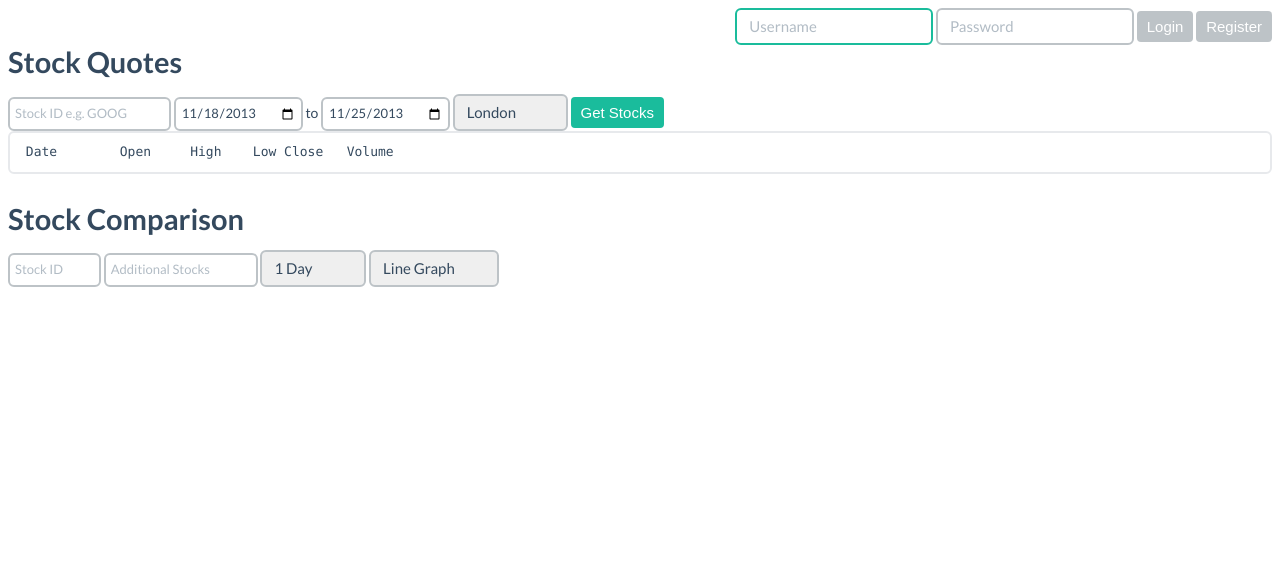
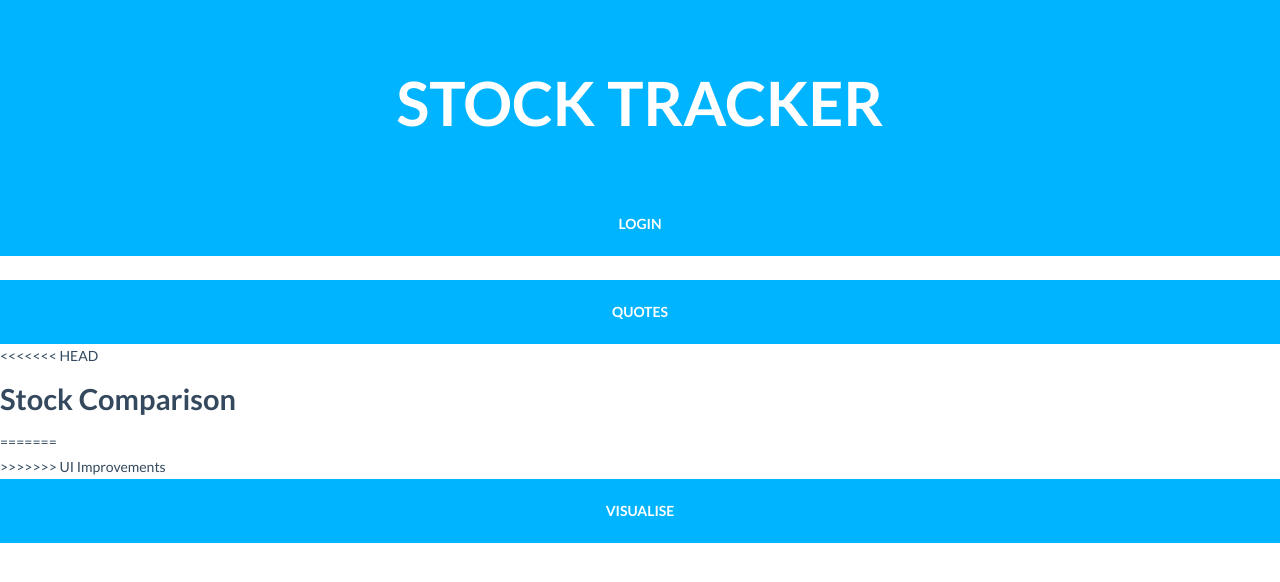
Before and after one commit to cramja/stocktracker, a Django app: page / in a window 1280 px wide. Shown: the top 582 px of the page. Run offline with Django 3.2, Linux system fonts and the light colour scheme; parts of the project's set-up code (start-up, migrations or seed data) failed here and were passed over; some libraries are stand-ins or nearby versions.

Commit message:
UI Improvements

```diff
--- /dev/null
+++ b/stocks/static/css/expanding_footer.css
@@ -0,0 +1,61 @@
+* {
+	padding: 0;
+	margin: 0;
+}
+
+a {
+	text-decoration: none;
+}
+
+body {
+	line-height: 1.6;
+	font-family: Helvetica, Arial, sans-serif;
+	font-style: 16px;
+	background-color: #eeeeee;
+	color: #1c2130;
+}
+
+header {
+	text-align: center;
+	padding: 40px;
+	text-transform: uppercase;
+	color: #fff;
+	background-color: #00b4ff;
+}
+
+.wrapper {
+	width: 75%;
+	background-color: #eeeeee;
+	margin: 0 auto;
+	padding: 80px;
+	background-color: #fff;
+}
+
+.footer {
+	text-align: center;
+	margin: 0 auto;
+	padding: 80px;
+	background-color: #eeeeee;
+	color: #515151;
+	padding: 40px;
+}
+
+.toggle {
+	color: #fff;
+	font-weight: bold;
+	margin: 0 auto;
+	display: block;
+	text-align: center;
+	background-color: #00b4ff;
+	padding: 20px;
+
+	-webkit-transition: background-color 1s ease-out;
+	   -moz-transition: background-color 1s ease-out;
+	    -ms-transition: background-color 1s ease-out;
+	     -o-transition: background-color 1s ease-out;
+	        transition: background-color 1s ease-out;
+}
+
+.toggle.is-open {
+	background-color: #515151;
+}
--- /dev/null
+++ b/stocks/static/js/expanding_footer.js
@@ -0,0 +1,19 @@
+$(".footer, .toggle:not(:first-child)").hide();
+
+$(".toggle").click(function(e) {
+
+	e.preventDefault();
+
+	if ( $(this).hasClass("is-open") ){
+		$(this).removeClass("is-open").nextAll(".footer, .toggle:not(:first-child)").slideUp(500).removeClass("is-open");
+		return;
+	}
+
+	$(this).toggleClass("is-open");
+	$(this).next(".footer").slideToggle(500).next(".toggle").slideToggle(500);
+
+	$("html, body").animate({
+		scrollTop: $(document).height()
+	}, 500);
+
+});
--- a/stocks/templates/base.html
+++ b/stocks/templates/base.html
@@ -1,12 +1,20 @@
-<!DOCTYPE html>
+<!doctype html>
 <html lang="en">
 <head>
     <meta charset=utf-8>
     <title>{% block title %}Stock Tracker{% endblock %}</title>
-    <script src="http://ajax.googleapis.com/ajax/libs/jquery/1.8.3/jquery.min.js"></script>
+    <link href="/static/css/bootstrap-min.css" rel="stylesheet">
+    <link href="/static/css/expanding_footer.css" rel="stylesheet">
     <link href="/static/css/flat-ui.css" rel="stylesheet">
+
 </head>
 <body>
+	<header>
+		<h1>Stock Tracker</h1>
+	</header>
     {% block content %}{% endblock %}
+
+    <script type="text/javascript" src="http://ajax.googleapis.com/ajax/libs/jquery/1.9.1/jquery.min.js"></script>
+    <script type="text/javascript" src="/static/js/expanding_footer.js"></script>
 </body>
 </html>
--- a/stocks/templates/parts/graph.html
+++ b/stocks/templates/parts/graph.html
@@ -1,4 +1,26 @@
+<<<<<<< HEAD
 <h4>Stock Comparison</h4>
+=======
+<script>
+    setInterval(
+        function() {
+            var stock_label = document.getElementById("stock_label").value;
+            if (stock_label.indexOf("^") == -1)
+                stock_label += ".L";
+            var time = document.getElementById("time").value;
+            var chart = document.getElementById("charttype").value;
+            var additional_stocks = document.getElementById("additional_stocks").value;
+            additional_stocks = additional_stocks.replace(/\s+/g, '');
+            document.getElementById("chart").src="http://chart.finance.yahoo.com/z?s=" + stock_label + "&t=" + time + "&q=" + chart + "&l=on" + "&z=l" + "&c=" + additional_stocks + "&region=GB" + "&lang=en-GB";
+            }, 5000);
+</script>
+
+</br>
+>>>>>>> UI Improvements
+
+<div class="footer-container">
+    <a href="#" class="toggle">VISUALISE</a>
+    <div class="footer">
 
         <input type="text" class="form-control input-sm" id="stock_label" placeholder="Stock ID" size="10"/>
         <input type="text" data-toggle="tooltip" title="Separate ID's by comma" class="form-control input-sm btn-wide" id="additional_stocks" placeholder="Additional Stocks" size="10"/>
@@ -23,6 +45,8 @@
         </select>
 
         <p style="text-align:center"><img src="" id="chart" ></p>
+    </div>
+</div>
 
 <script type="text/javascript">
     function updateChart() {
--- a/stocks/templates/parts/login.html
+++ b/stocks/templates/parts/login.html
@@ -1,17 +1,23 @@
 {% if user.is_authenticated %}
-    <div>
-        <button class="btn btn-default btn-default" onclick="logout()">Logout</button>
+    <div class="footer-container">
+        <a href="#" class="toggle"  onclick="logout()">LOGOUT</a>
+        <div class="footer_link"></div>
     </div>
 
 {% else %}
-    <form role="form" action="/login" method="post"> {% csrf_token %}
-        <div class="form-group">
-            <input type="text" class="form-control" placeholder="Username" name="username" required autofocus value="{{ username }}" />
-            <input type="password" class="form-control" placeholder="Password" name="password" required />
-            <button type="submit" class="btn btn-default btn-default">Login</button>
-            <button class="btn btn-default btn-default" onclick="register();return false;">Register</button>
-        </div>
-    </form>
+<div class="footer-container">
+    <a href="#" class="toggle">LOGIN</a>
+    <div class="footer">
+        <form role="form" action="/login" method="post"> {% csrf_token %}
+            <div class="form-group">
+                <input type="text" class="form-control input-sm" placeholder="Username" name="username" required autofocus value="{{ username }}" />
+                <input type="password" class="form-control input-sm" placeholder="Password" name="password" required />
+                <button type="submit" class="btn btn-default btn-success">Login</button>
+                <button class="btn btn-default btn-info" onclick="register();return false;">Register</button>
+            </div>
+        </form>
+    </div>
+</div>
 
 {% endif %}
 
--- a/stocks/templates/parts/quotes.html
+++ b/stocks/templates/parts/quotes.html
@@ -1,5 +1,7 @@
 <br>
-<h4>Stock Quotes</h4>
+<div class="footer-container">
+    <a href="#" class="toggle">QUOTES</a>
+    <div class="footer">
         <!-- Stock ID -->
         <input type="text" id="stock" class="form-control input-sm" placeholder="Stock ID e.g. GOOG" />
         <!-- Date Range -->
@@ -26,10 +28,12 @@
             <option value="">NASDAQ</option>
         </select>
 
-<button class="btn btn-default btn-primary" id="getstockbutton" onclick="updateStock()">Get Stocks</button>
+        <button class="btn btn-default btn-success" id="getstockbutton" onclick="updateStock()">Get Stocks</button>
 
         <div><pre> Date        Open     High    Low Close   Volume</pre></div>
         <div id="output1" style="#ccc;font:16px/26px Georgia, Garamond, Serif;overflow:auto;"><div id="output"></div></div>
+    </div>
+</div>
 <script type="text/javascript" src="/static/js/jquery-2.0.3.min.js"></script>
 
 <script type="text/javascript">
--- a/stocks/templates/profile.html
+++ b/stocks/templates/profile.html
@@ -4,9 +4,7 @@
 
 {% block content %}
 
-    <div style="float:right">
-        {% include 'parts/login.html' %}
-    </div>
+    {% include 'parts/login.html' %}
 
     {% if user.is_authenticated %}
         {% include 'parts/symbols.html' %}
```
Also changed, not shown: stocks/templates/parts/symbols.html (+17 -6 lines), stocks/templates/register.html (+5 -3 lines). Lines whose indentation alone changed are shown as unchanged.
